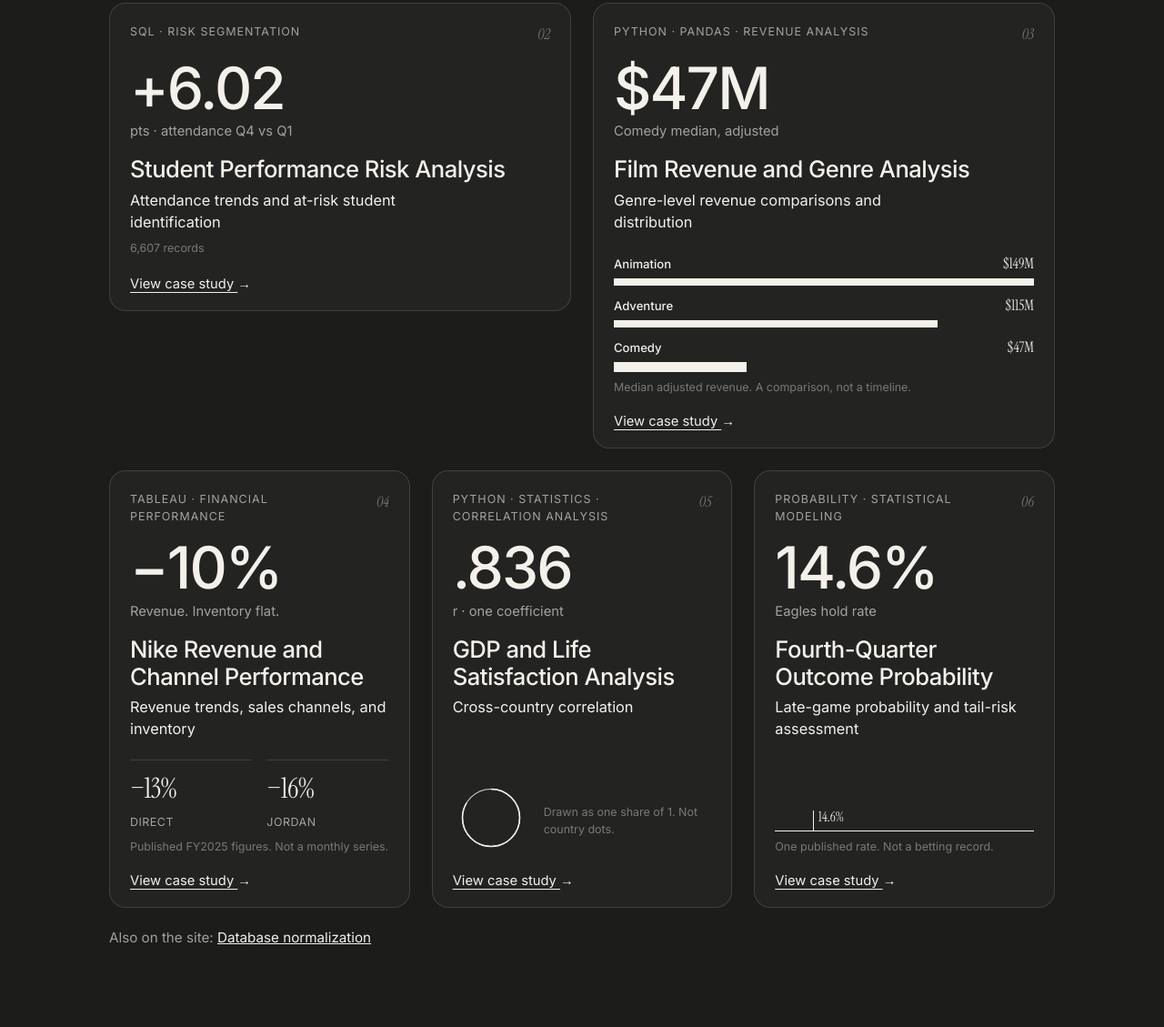
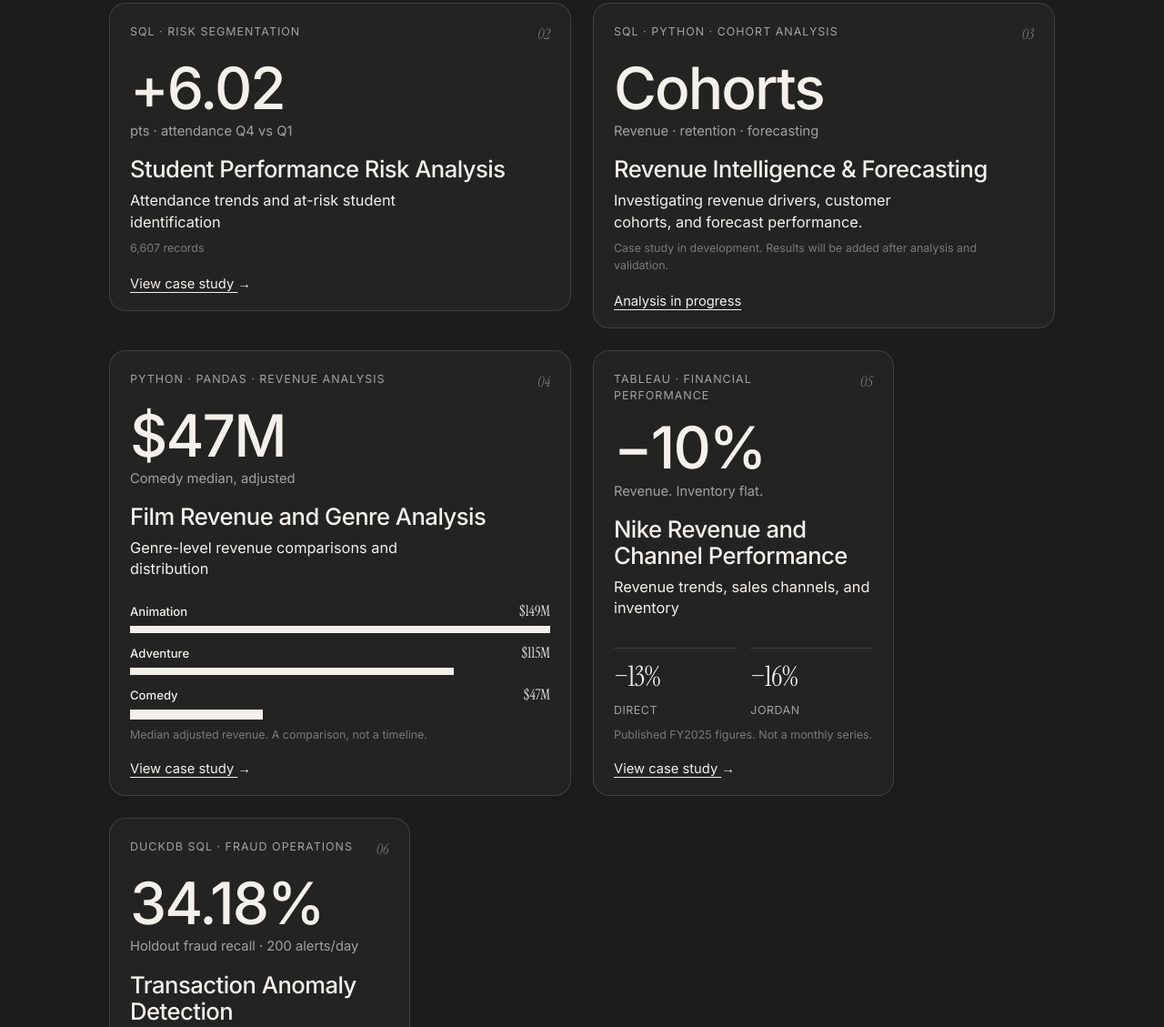
Before and after one commit to haleymykellemaes-beep/haleymykellemaes-beep.github.io, a plain HTML site: page new/studio.html in a window 1280 px wide. Shown: the part 2883-4012 px from the top of the page at 91% size. Drawn offline with nearby package versions, Linux system fonts and the light colour scheme.

Commit message:
Feature final six portfolio projects and link anomaly case study

```diff
--- a/new/studio.html
+++ b/new/studio.html
@@ -20,7 +20,7 @@
   <meta property="og:type" content="website" />
   <meta property="og:title" content="Haley Maes · Data Analyst" />
   <meta property="og:description" content="Numbers tell stories. I translate them. Explore selected work in SQL, Python, Excel, and financial analytics." />
-  <meta property="og:url" content="https://haleymykellemaes-beep.github.io/" />
+  <meta property="og:url" content="https://haleymykellemaes-beep.github.io/new/studio.html" />
   <meta property="og:image" content="https://haleymykellemaes-beep.github.io/img/portfolio-share.jpg?v=1" />
   <meta property="og:image:width" content="1200" />
   <meta property="og:image:height" content="630" />
@@ -30,7 +30,7 @@
   <meta name="twitter:title" content="Haley Maes · Data Analyst" />
   <meta name="twitter:description" content="Numbers tell stories. I translate them." />
   <meta name="twitter:image" content="https://haleymykellemaes-beep.github.io/img/portfolio-share.jpg?v=1" />
-  <link rel="canonical" href="https://haleymykellemaes-beep.github.io/" />
+  <link rel="canonical" href="https://haleymykellemaes-beep.github.io/new/studio.html" />
   <meta name="theme-color" content="#1c1c1b" />
   <link rel="preconnect" href="https://fonts.googleapis.com" />
   <link rel="preconnect" href="https://fonts.gstatic.com" crossorigin />
@@ -122,8 +122,8 @@
           <li class="metric-callout metric-c">
             <span class="metric-leader" aria-hidden="true"></span>
             <div class="metric-body">
-              <span class="metric-val">0.836</span>
-              <span class="metric-label">Happiness – GDP Correlation</span>
+              <span class="metric-val">34.18%</span>
+              <span class="metric-label">Fraud Recall · 200 Alerts/Day</span>
             </div>
           </li>
         </ul>
@@ -180,8 +180,19 @@
             </a>
           </li>
           <li class="span-film">
+            <div class="card" aria-label="Revenue Intelligence and Forecasting. SQL, Python, and cohort analysis project in development.">
+              <div class="card-top"><span class="kicker">SQL · Python · Cohort Analysis</span><span class="index">03</span></div>
+              <p class="finding">Cohorts</p>
+              <p class="finding-note">Revenue · retention · forecasting</p>
+              <h3>Revenue Intelligence &amp; Forecasting</h3>
+              <p class="desc">Investigating revenue drivers, customer cohorts, and forecast performance.</p>
+              <p class="viz-note">Case study in development. Results will be added after analysis and validation.</p>
+              <span class="go">Analysis in progress</span>
+            </div>
+          </li>
+          <li class="span-film">
             <a class="card" href="./tmdb-revenue.html">
-              <div class="card-top"><span class="kicker">Python · Pandas · Revenue Analysis</span><span class="index">03</span></div>
+              <div class="card-top"><span class="kicker">Python · Pandas · Revenue Analysis</span><span class="index">04</span></div>
               <p class="finding" data-count="47" data-decimals="0" data-prefix="$" data-suffix="M">$47M</p>
               <p class="finding-note">Comedy median, adjusted</p>
               <h3>Film Revenue and Genre Analysis</h3>
@@ -197,7 +208,7 @@
           </li>
           <li class="span-nike">
             <a class="card" href="./nike.html">
-              <div class="card-top"><span class="kicker">Tableau · Financial Performance</span><span class="index">04</span></div>
+              <div class="card-top"><span class="kicker">Tableau · Financial Performance</span><span class="index">05</span></div>
               <p class="finding" data-count="10" data-decimals="0" data-prefix="−" data-suffix="%">−10%</p>
               <p class="finding-note">Revenue. Inventory flat.</p>
               <h3>Nike Revenue and Channel Performance</h3>
@@ -210,36 +221,19 @@
               <span class="go">View case study <i aria-hidden="true">→</i></span>
             </a>
           </li>
-          <li class="span-gdp">
-            <a class="card" href="./happiness-gdp.html">
-              <div class="card-top"><span class="kicker">Python · Statistics · Correlation Analysis</span><span class="index">05</span></div>
-              <p class="finding" data-count="0.836" data-decimals="3" data-trim="1">.836</p>
-              <p class="finding-note">r · one coefficient</p>
-              <h3>GDP and Life Satisfaction Analysis</h3>
-              <p class="desc">Cross-country correlation</p>
-              <div class="arc-row viz">
-                <svg class="arc-svg" viewBox="0 0 80 80" aria-hidden="true">
-                  <circle class="arc-track" cx="40" cy="40" r="30" />
-                  <circle class="arc-value" cx="40" cy="40" r="30" style="--c:188.496; --rest:30.913" />
-                </svg>
-                <p class="viz-note">Drawn as one share of 1. Not country dots.</p>
-              </div>
-              <span class="go">View case study <i aria-hidden="true">→</i></span>
-            </a>
-          </li>
+
           <li class="span-odds">
-            <a class="card" href="./sports-projections.html">
-              <div class="card-top"><span class="kicker">Probability · Statistical Modeling</span><span class="index">06</span></div>
-              <p class="finding" data-count="14.6" data-decimals="1" data-suffix="%">14.6%</p>
-              <p class="finding-note">Eagles hold rate</p>
-              <h3>Fourth-Quarter Outcome Probability</h3>
-              <p class="desc">Late-game probability and tail-risk assessment</p>
-              <div class="viz">
-                <div class="hold-track" role="img" aria-label="Eagles hold rate, 14.6 percent, marked once on an empty scale.">
-                  <span class="hold-mark"><b>14.6%</b></span>
-                </div>
-                <p class="viz-note">One published rate. Not a betting record.</p>
-              </div>
+            <a class="card" href="./transaction-anomaly.html" aria-label="Transaction Anomaly Detection case study, fraud alert triage using DuckDB SQL and statistical scoring.">
+              <div class="card-top"><span class="kicker">DuckDB SQL · Fraud Operations</span><span class="index">06</span></div>
+              <p class="finding" data-count="34.18" data-decimals="2" data-suffix="%">34.18%</p>
+              <p class="finding-note">Holdout fraud recall · 200 alerts/day</p>
+              <h3>Transaction Anomaly Detection</h3>
+              <p class="desc">Compare fraud detection rules with statistical ranking at a fixed investigation capacity.</p>
+              <ul class="facts viz" aria-label="Fraud recall comparison">
+                <li><b>20.49%</b><span>Rules only</span></li>
+                <li><b>34.18%</b><span>Rules + score</span></li>
+              </ul>
+              <p class="viz-note">Ten-day holdout · equal review capacity.</p>
               <span class="go">View case study <i aria-hidden="true">→</i></span>
             </a>
           </li>
```
